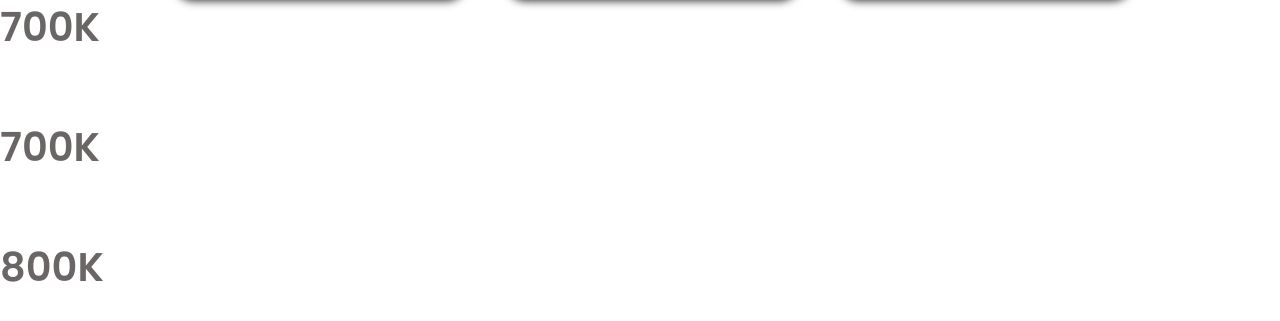
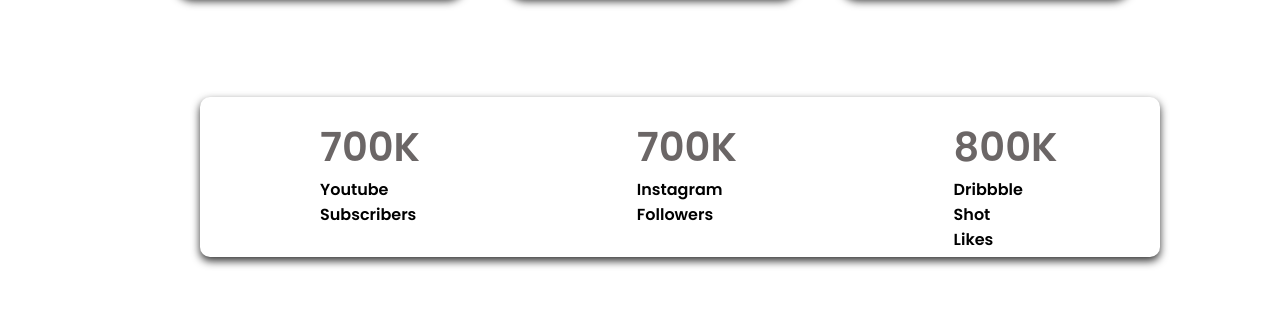
Before and after one commit to sksatu1/assignment-1, a plain HTML site: page index.html in a window 1280 px wide. Shown: the part 2280-2601 px from the top of the page. Drawn offline with Linux system fonts and the light colour scheme.

Commit message:
last section

```diff
--- a/index.html
+++ b/index.html
@@ -117,21 +117,21 @@
 
     <section class="last-section">
 
-        <div class="youtube">
+        <div class="last-part">
 
             <h1>700K</h1>
-            <p></p>
+            <p>Youtube Subscribers</p>
 
         </div>
 
-        <div class="instagram">
+        <div class="last-part">
             <h1>700K</h1>
-            <p></p>
+            <p>Instagram Followers</p>
         </div>
 
-        <div class="dribble">
+        <div class="last-part">
             <h1>800K</h1>
-            <p></p>
+            <p>Dribbble Shot Likes</p>
         </div>
 
     </section>
--- a/style.css
+++ b/style.css
@@ -112,7 +112,7 @@ h1{
 
 .card{
     box-shadow: 0 4px 8px 0 rgba(0,0,0,0.8);
-    width: 40%;
+    /* width: 40%; */
     height: 70vh;
     border-radius: 20px;
     margin-left: 20px;
@@ -142,3 +142,21 @@ h1{
     padding-top: 10px;
     padding-right: 25px;
 }
+
+
+/* last section */
+
+.last-section{
+    display: flex;
+    margin: 100px 200px;
+    width: 75%;
+    height: 20vh;
+    box-shadow: 0 4px 8px 0 rgba(0,0,0,0.8);
+    border-radius: 10px;
+}
+
+.last-part{
+    width: 33%;
+    padding: 20px 120px;
+    vertical-align: middle;
+}
```
Also changed, not shown: images/female/6667872_preview-removebg-preview.png (deleted), images/female/first_banner.png (deleted), images/food/Project Cover.jpg (deleted), images/food/Project Cover.png (deleted), images/food/Project Cover1.jpg (deleted), images/food/Project Cover5.png (deleted), images/food/Project Cover8.png (deleted), images/shapes/Frame 56.jpg (deleted), images/shapes/Frame 57.jpg (deleted), images/shapes/Frame 58.jpg (deleted), images/shapes/Frame 59.jpg (deleted), 5 other files.
